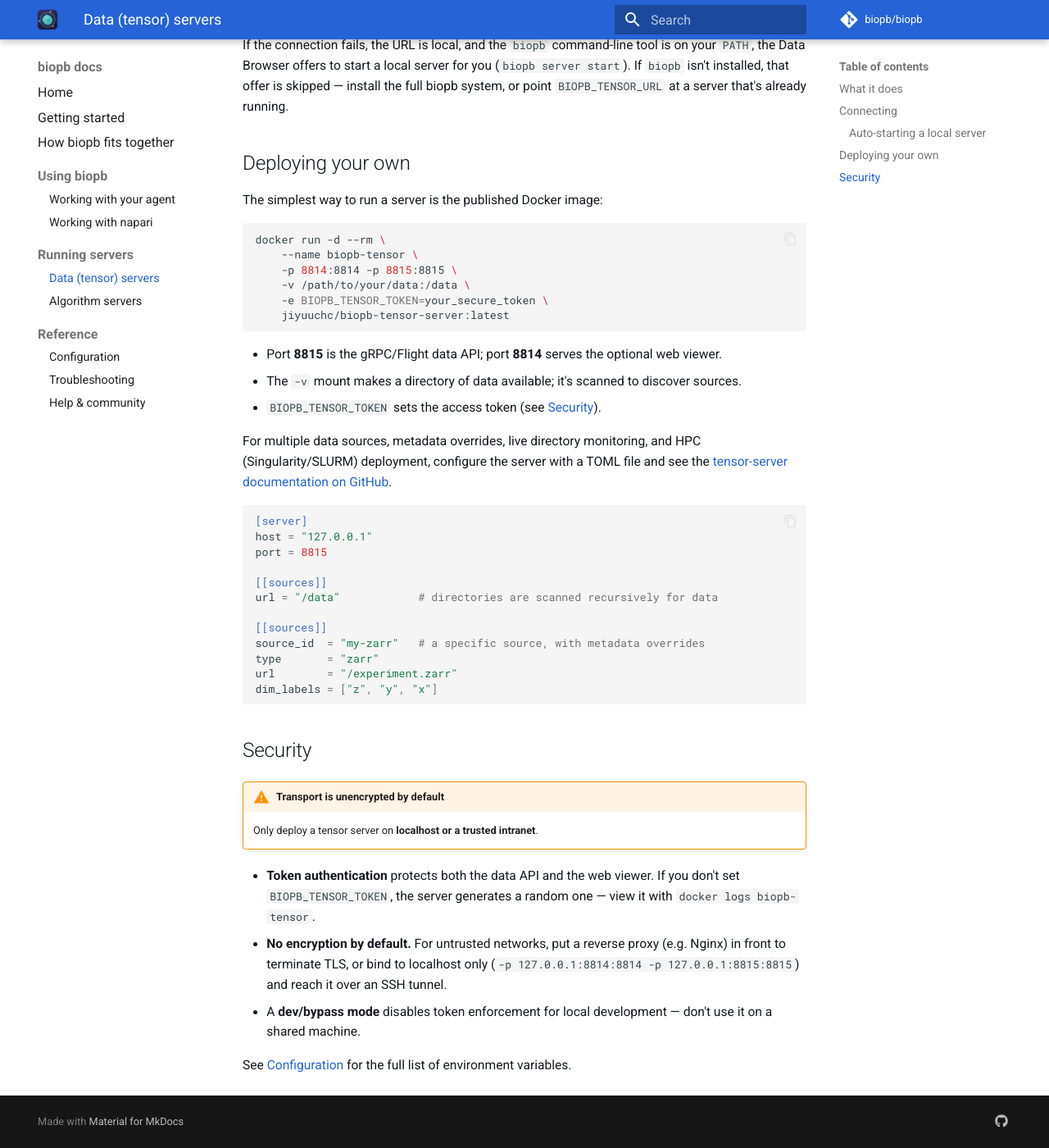
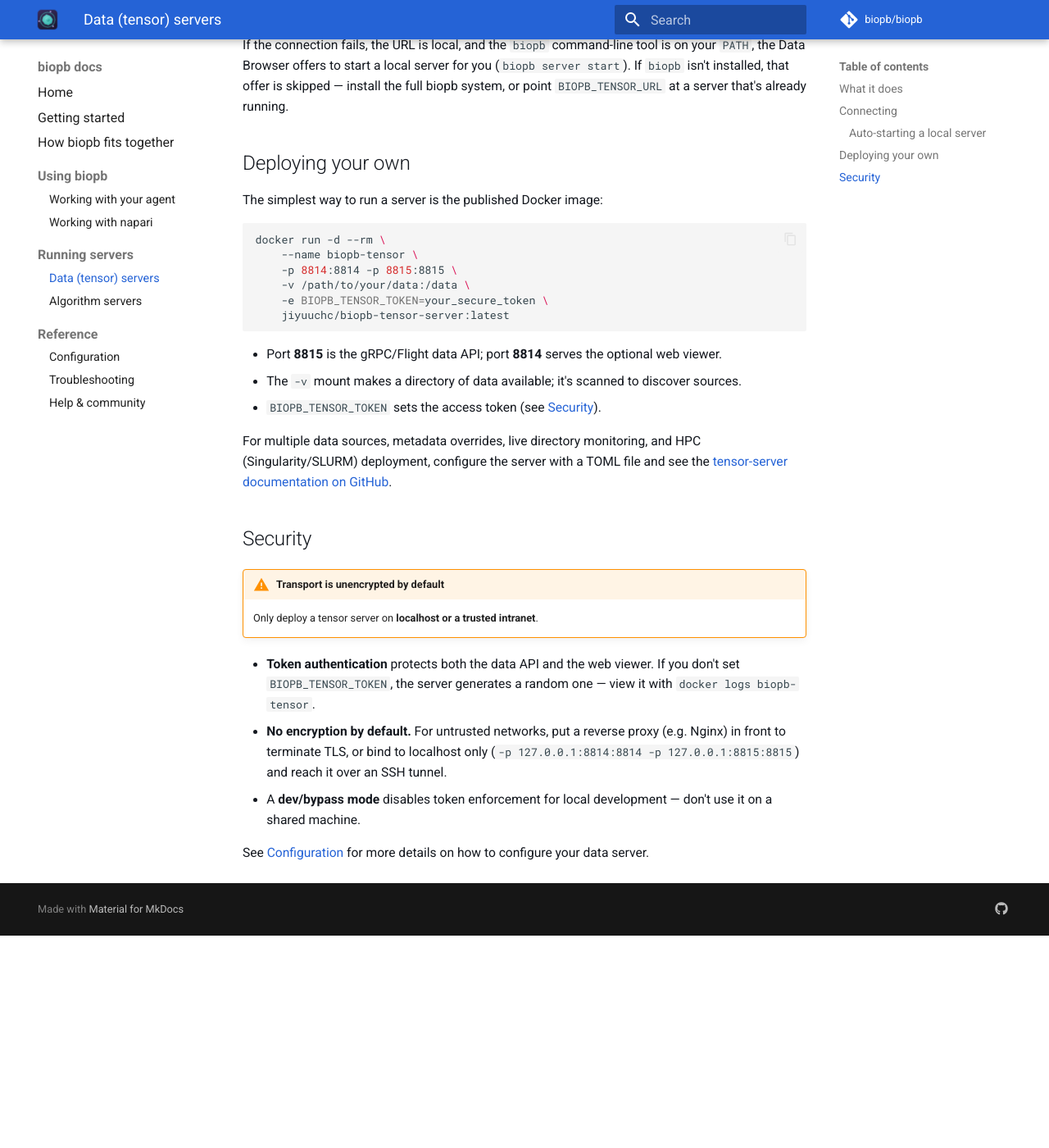
Before and after one commit to biopb/biopb-site, an MkDocs documentation site: the page built from docs/data-servers.md, in a window 1280 px wide and 1400 px high, scrolled down 930 px. Shown: the whole window at 82% size. Built offline with MkDocs 1.6.1 and Material for MkDocs 9.7.7, drawn with Linux system fonts in a browser that asks for light colours; comment, search, counter and statistics services are not loaded; after the commit the page ends 2071 px from its top, so only the background shows below that.

Commit message:
Proofread config docs edits; move biopb.toml example to Configuration
- Fix subject-verb agreement in the on-disk cache note.
- data-servers.md: drop the inline TOML example (now lives in Configuration)
  and point readers there for config details.

````diff
--- a/docs/data-servers.md
+++ b/docs/data-servers.md
@@ -61,21 +61,6 @@
 (Singularity/SLURM) deployment, configure the server with a TOML file and see the
 [tensor-server documentation on GitHub](https://github.com/biopb/biopb/tree/main/biopb-tensor-server).
 
-```toml
-[server]
-host = "127.0.0.1"
-port = 8815
-
-[[sources]]
-url = "/data"            # directories are scanned recursively for data
-
-[[sources]]
-source_id  = "my-zarr"   # a specific source, with metadata overrides
-type       = "zarr"
-url        = "/experiment.zarr"
-dim_labels = ["z", "y", "x"]
-```
-
 ## Security
 
 !!! warning "Transport is unencrypted by default"
@@ -90,4 +75,4 @@
 - A **dev/bypass mode** disables token enforcement for local development — don't use it on a
   shared machine.
 
-See [Configuration](configuration.md) for the full list of environment variables.
+See [Configuration](configuration.md) for more details on how to configure your data server.
````
Also changed, not shown: docs/configuration.md (+3 -3 lines).
